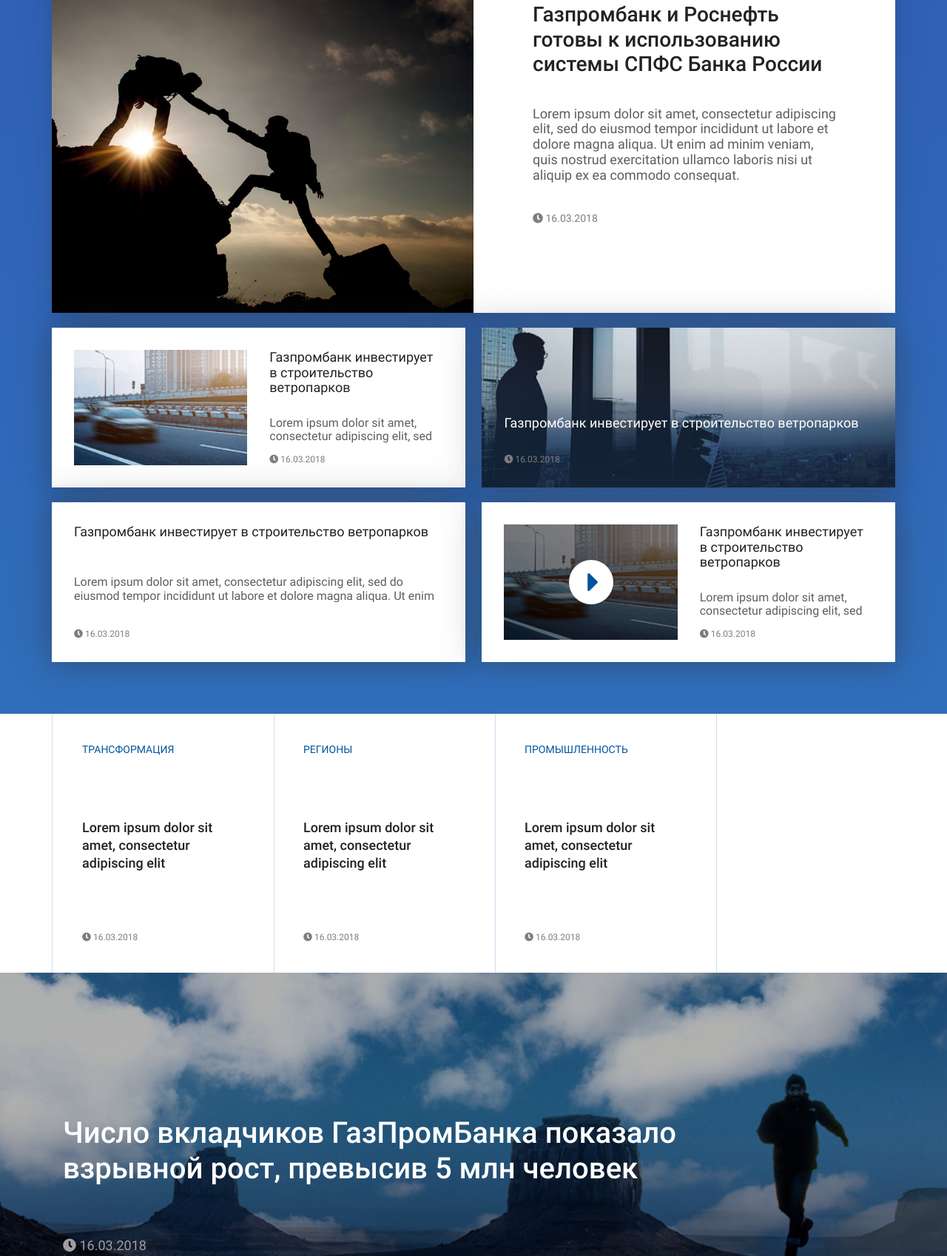
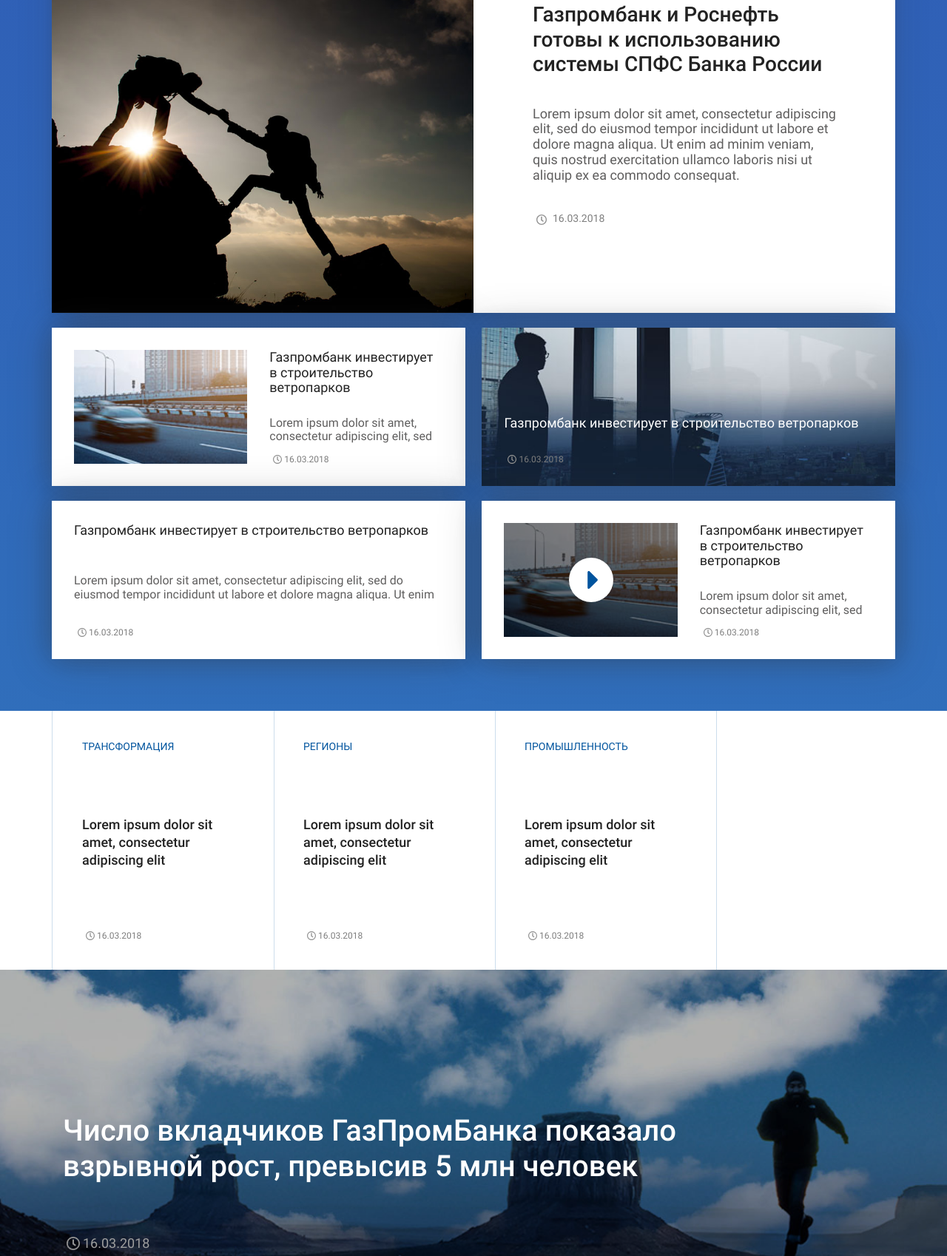
Before and after one commit to Rizraelle/gazprom, a website: page _html/index.html in a window 1280 px wide. Shown: the part 390-2088 px from the top of the page at 74% size. Drawn offline with nearby package versions, Linux system fonts and the light colour scheme.

Commit message:
actual changes

```diff
--- a/_html/index.html
+++ b/_html/index.html
@@ -60,7 +60,6 @@
                                 </form>
                             </div>
                             <div class="top-search-field__icon" id="search__button">
-                                <i class="fa fa-search"></i>
                             </div>
                         </div>
 
@@ -211,8 +210,8 @@
                                     incididunt ut labore et dolore magna aliqua. Ut enim ad minim veniam, quis nostrud
                                     exercitation ullamco laboris nisi ut aliquip ex ea commodo consequat.
                                 </div>
-                                <div class="news__date">
-                                    <i class="fa fa-clock"></i> 16.03.2018
+                                <div class="news__date news__date--breaking">
+                                    16.03.2018
                                 </div>
                             </div>
                         </div>
@@ -232,7 +231,7 @@
                                 exercitation ullamco laboris nisi ut aliquip ex ea commodo consequat.
                             </div>
                             <div class="news__date news__item--date date">
-                                <i class="fa fa-clock"></i> 16.03.2018
+                                 16.03.2018
                             </div>
                         </div>
                         <a href="" title="" class="news__links"></a>
@@ -250,7 +249,7 @@
                                 exercitation ullamco laboris nisi ut aliquip ex ea commodo consequat.
                             </div>
                             <div class="news__date news__item--date date">
-                                <i class="fa fa-clock"></i> 16.03.2018
+                                 16.03.2018
                             </div>
                         </div>
                         <a href="" title="" class="news__links"></a>
@@ -270,7 +269,7 @@
                                 exercitation ullamco laboris nisi ut aliquip ex ea commodo consequat.
                             </div>
                             <div class="news__date news__item--date date">
-                                <i class="fa fa-clock"></i> 16.03.2018
+                                 16.03.2018
                             </div>
                         </div>
                         <a href="" title="" class="news__links"></a>
@@ -289,7 +288,7 @@
                                 exercitation ullamco laboris nisi ut aliquip ex ea commodo consequat.
                             </div>
                             <div class="news__date news__item--date date">
-                                <i class="fa fa-clock"></i> 16.03.2018
+                                 16.03.2018
                             </div>
                         </div>
                         <a href="" title="" class="news__links"></a>
@@ -308,8 +307,8 @@
                             <div class="slide__text">
                                 Lorem ipsum dolor sit amet, consectetur adipiscing elit
                             </div>
-                            <div class="date">
-                                <i class="fa fa-clock"></i> 16.03.2018
+                            <div class="date news__item--date">
+                                16.03.2018
                             </div>
 
                         </div>
@@ -322,8 +321,8 @@
                             <div class="slide__text">
                                 Lorem ipsum dolor sit amet, consectetur adipiscing elit
                             </div>
-                            <div class="date">
-                                <i class="fa fa-clock"></i> 16.03.2018
+                            <div class="date news__item--date">
+                                16.03.2018
                             </div>
 
                         </div>
@@ -336,8 +335,8 @@
                             <div class="slide__text">
                                 Lorem ipsum dolor sit amet, consectetur adipiscing elit
                             </div>
-                            <div class="date">
-                                <i class="fa fa-clock"></i> 16.03.2018
+                            <div class="date news__item--date">
+                                16.03.2018
                             </div>
 
                         </div>
@@ -356,7 +355,7 @@
                         <div class="col-xs-12 col-lg-10">
                             <h2 class="h2">Число вкладчиков ГазПромБанка показало взрывной рост, превысив 5 млн человек</h2>
                             <div class="date banner__date">
-                                <i class="fa fa-clock"></i> 16.03.2018
+                                16.03.2018
                             </div>
                         </div>
                     </div>
--- a/css/main.css
+++ b/css/main.css
@@ -266,6 +266,10 @@
     margin-right: 5px;
     color: #fff;
     font-size: 20px;
+    height: 20px;
+    width: 24px;
+    background: url("../image/search.svg") no-repeat center center;
+    background-size: 20px;
 }
 
 .currencies {
@@ -401,6 +405,13 @@
     font-size: 14px;
 }
 
+.news__date--breaking {
+    height: 20px;
+    padding-left: 27px;
+    background: url(../image/clock.svg) no-repeat left 5px center;
+    background-size: 14px;
+}
+
 .row__news {
     justify-content: space-between;
 }
@@ -479,6 +490,13 @@
     display: -webkit-box;
     -webkit-line-clamp: 2;
     -webkit-box-orient: vertical;
+}
+
+.news__item--date {
+    height: 12px;
+    padding-left: 20px;
+    background: url(../image/clock.svg) no-repeat left 5px center;
+    background-size: 12px;
 }
 
 .date {
@@ -768,6 +786,10 @@
 .banner__date {
     font-size: 18px;
     color: #9f9f9f;
+    height: 20px;
+    padding-left: 27px;
+    background: url(../image/clock.svg) no-repeat left 5px center;
+    background-size: 18px;
 }
 
 .banner__link {
@@ -1008,13 +1030,11 @@
     justify-content: space-between;
     box-shadow: 0 4px 2px -2px rgba(51, 51, 51, 0.1);
     background-color: #fff;
-    z-index: 1;
 
         &:before {
              background-color: #fff;
              bottom: 0;
              box-shadow: 0 0 50px rgba(51, 51, 51, 0.35), 0 0 30px rgba(51, 51, 51, 0.2);
-             border: 1px solid #e1e1e1;
              content: '';
              left: 0;
              opacity: 0;
@@ -1022,7 +1042,7 @@
              right: 0;
              top: 0;
              transition: all .3s ease;
-             z-index: -1;
+             z-index: 5;
 
          }
 
@@ -1043,6 +1063,7 @@
     background: url("../image/news-img-4.jpg") no-repeat center center;
     background-size: cover;
     position: relative;
+    z-index: 10;
 
     @media (max-width: 768px) {
         display: none;
@@ -1055,6 +1076,7 @@
     flex-direction: column;
     justify-content: space-between;
     width: 100%;
+    z-index: 10;
 }
 
 .news__block--photo + .news__block--text {
```
Also changed, not shown: _html/news__1.html (+12 -13 lines), build/main.css, image/calendar.svg, image/clock.svg (added), image/search.svg (added).
